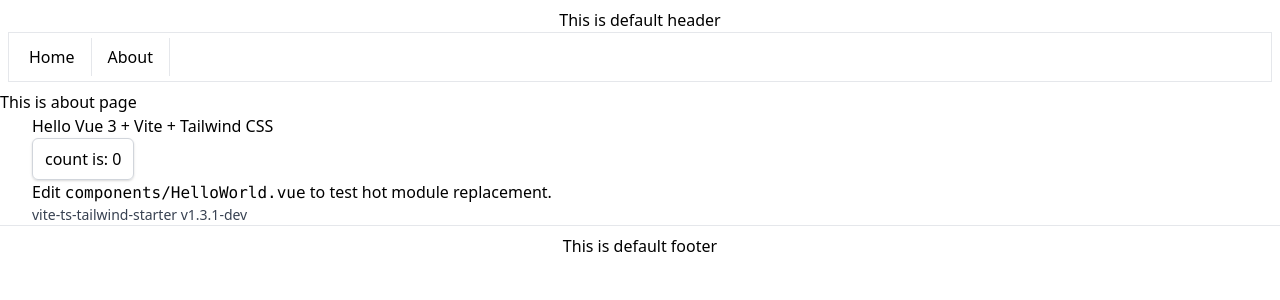
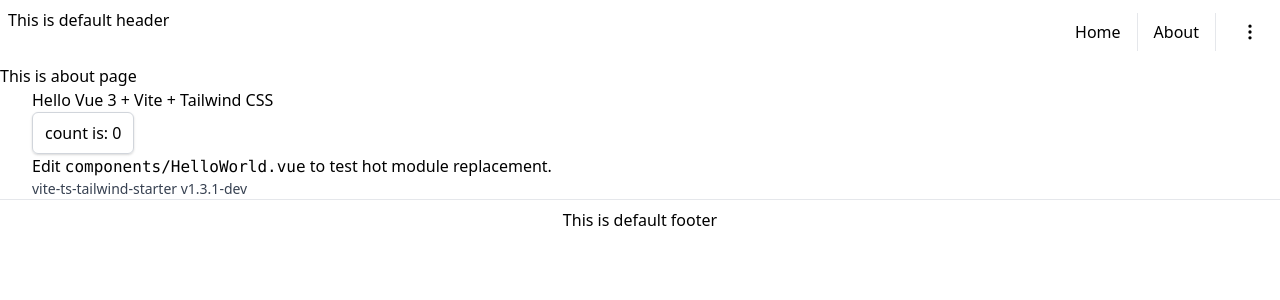
Before and after one commit to wasiliev96/vtf-starter, a Vue app: page /about in a window 1280 px wide. Shown: the top 300 px of the page. Built offline with nearby package versions, Linux system fonts and the light colour scheme; the HTML template or start-up script is replaced by a standard one.

Commit message:
add icons

```diff
--- a/package.json
+++ b/package.json
@@ -9,6 +9,7 @@
     "test:ci": "cypress run --headless"
   },
   "dependencies": {
+    "@heroicons/vue": "^1.0.1",
     "vue": "~3.1",
     "vue-router": "4",
     "vuex": "~4.0"
--- a/src/components/layout/default/DefaultHeader.vue
+++ b/src/components/layout/default/DefaultHeader.vue
@@ -1,16 +1,24 @@
 <template>
-  <header class="p-2">
-    <h1 class="text-center">This is default header</h1>
-    <main-navigation />
+  <header class="p-2 flex justify-between">
+    <div class="header-branding">
+      <h1 class="text-center">This is default header</h1>
+    </div>
+    <div class="header-nav flex items-center">
+      <main-navigation />
+      <button class="flex justify-center items-center p-3 hover:text-red-200 transition-colors">
+        <dots-vertical-icon class="h-5 w-5" />
+      </button>
+    </div>
   </header>
 </template>
 
 <script lang="ts">
+//@ts-ignore //todo: fix it
+import { DotsVerticalIcon } from '@heroicons/vue/outline'
 import { defineComponent } from 'vue'
 import MainNavigation from './MainNavigation.vue'
-
 export default defineComponent({
-  components: { MainNavigation },
+  components: { MainNavigation, DotsVerticalIcon },
   name: 'DefaultHeader',
   setup() {
     return {}
--- a/src/components/layout/default/MainNavigation.vue
+++ b/src/components/layout/default/MainNavigation.vue
@@ -1,5 +1,5 @@
 <template>
-  <nav class="border p-3">
+  <nav class="p-3">
     <ul class="flex gap-2">
       <li>
         <router-link class="border-r py-2 pl-2 pr-4 text-center" to="/">Home</router-link>
--- a/src/shims-vue.d.ts
+++ b/src/shims-vue.d.ts
@@ -4,4 +4,9 @@ declare module '*.vue' {
   export default _default
 }
 
+declare module '@heroicons/vue/outline/*' {
+  const content: any
+  export default content
+}
+
 declare const _APP_VERSION: string
```
Also changed, not shown: 1 other file (tests, documents, lock files or other folders).
